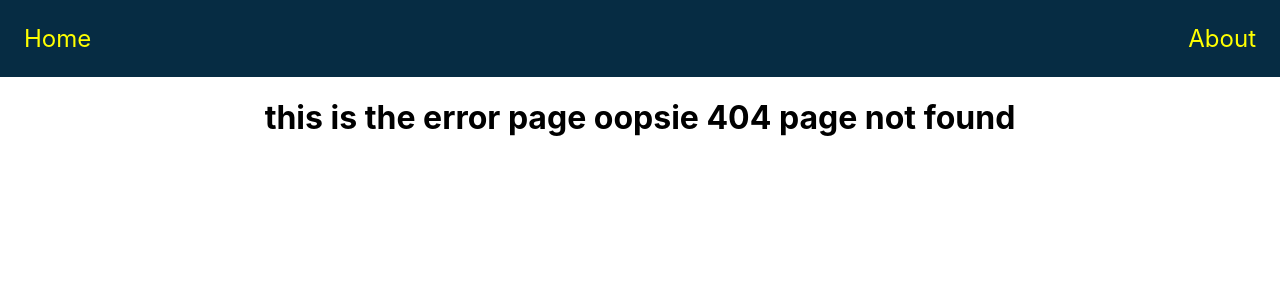
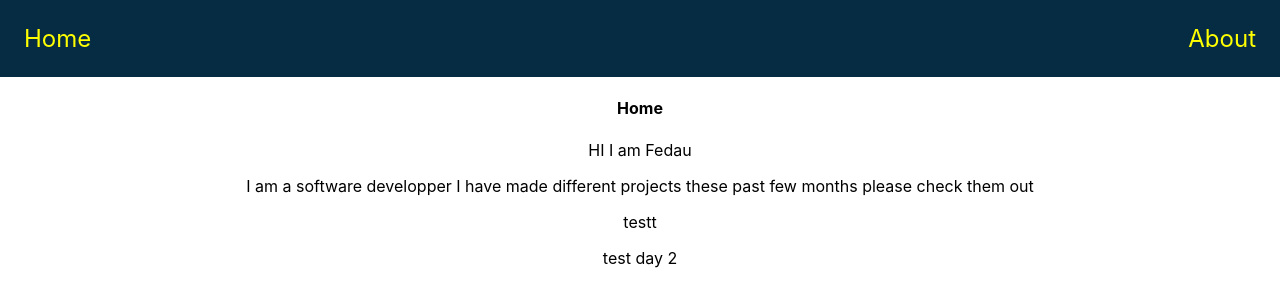
Before and after one commit to fedau/portfolio, a React (Create React App) app: page / in a window 1280 px wide. Before the commit this address had no page. Shown: the top 306 px of the page. Built offline with nearby package versions, Linux system fonts and the light colour scheme.

Commit message:
change links

```diff
--- a/src/components/NavBar.js
+++ b/src/components/NavBar.js
@@ -34,8 +34,8 @@ const NavBar = () => {
 
      <Nav>
             {/* <List> */}
-                <StyledLink to="/portfolio/">Home</StyledLink>
-                <StyledLink to="/portfolio/about">About</StyledLink>
+                <StyledLink to="/">Home</StyledLink>
+                <StyledLink to="/about">About</StyledLink>
             {/* </List> */}
       </Nav>
 
--- a/src/containers/MainContainer.js
+++ b/src/containers/MainContainer.js
@@ -12,8 +12,8 @@ const MainContainer = () => {
     <Router>
     <NavBar/>
     <Routes>
-      <Route path="/portfolio/" element={<Home/>}/>
-      <Route path="/portfolio/about" element={<About/>}/>
+      <Route path="/" element={<Home/>}/>
+      <Route path="/about" element={<About/>}/>
       <Route path="*" element={<ErrorPage/>}/>
 
 
```
